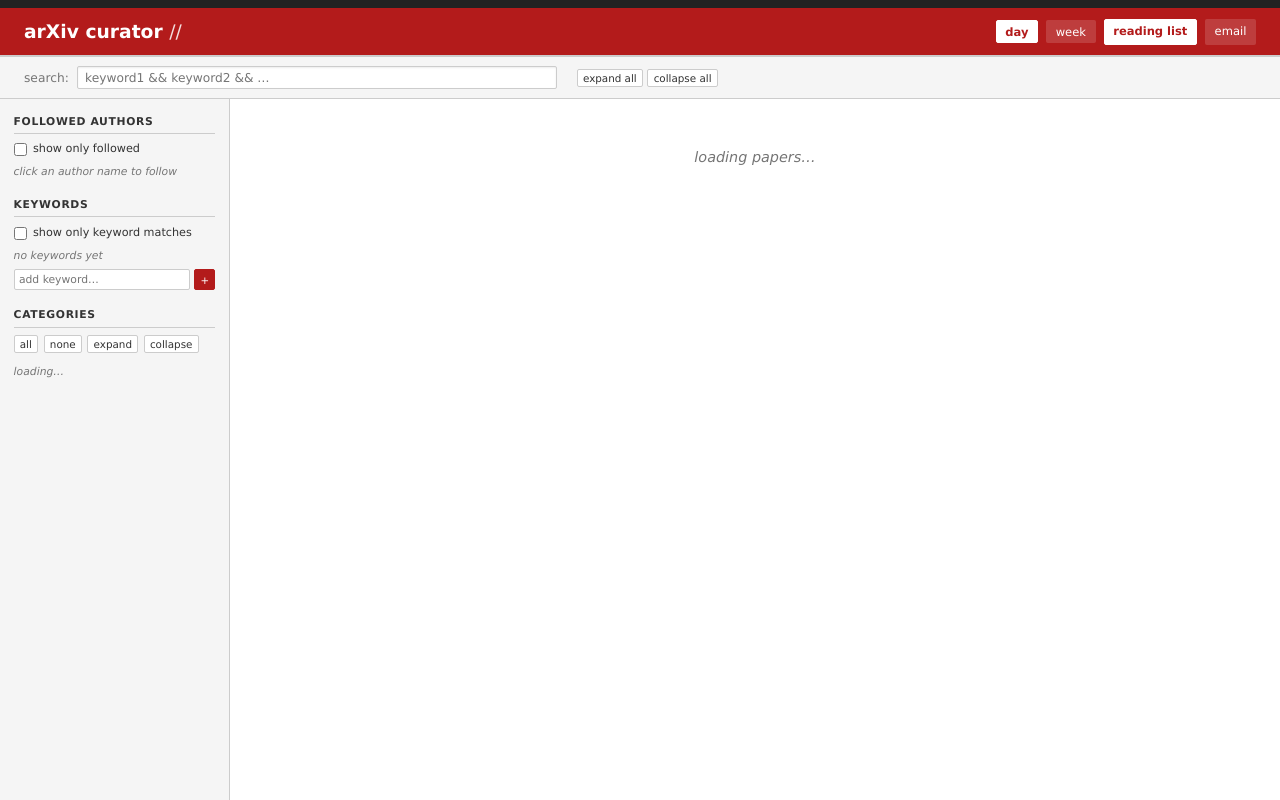
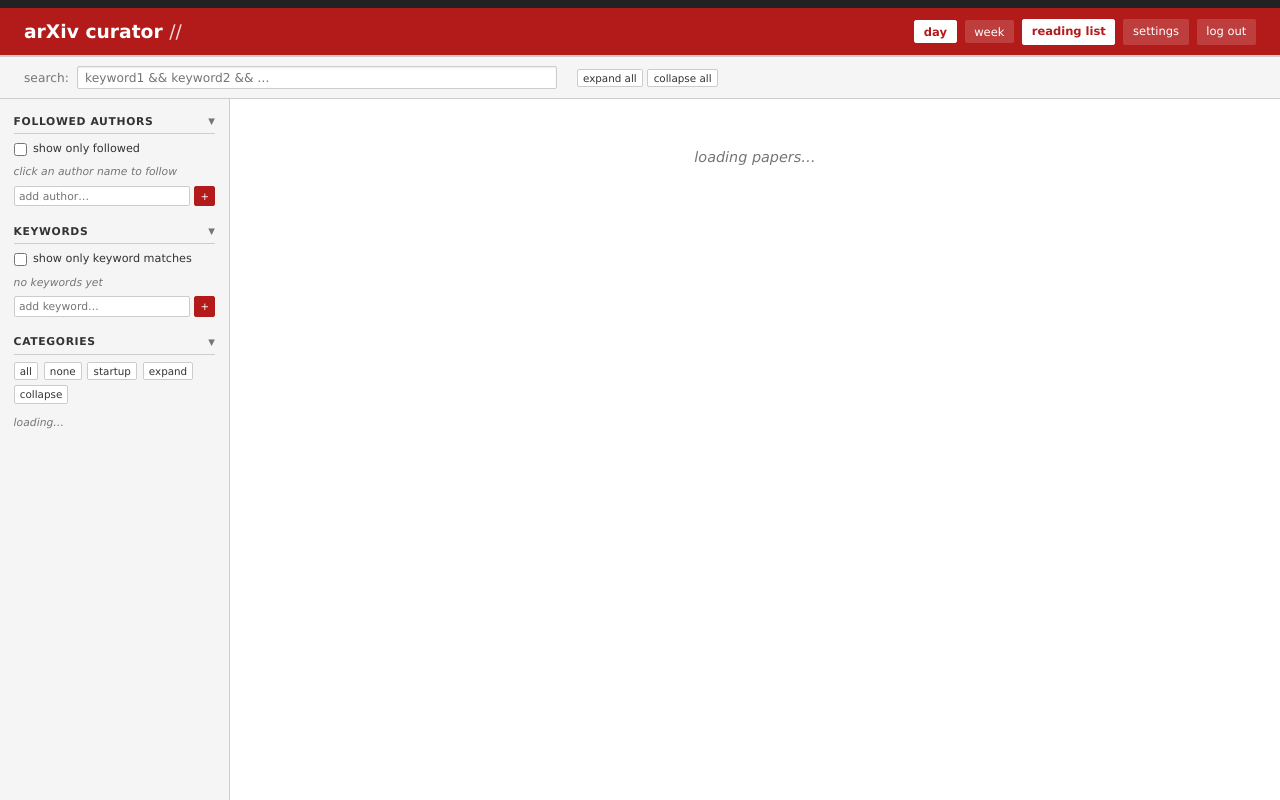
Before and after one commit to DougScalioni/arxiv-curator, a Flask app: template curation_ui/templates/all_papers.html in a window 1280 px wide. Run offline with Flask 3, Linux system fonts and the light colour scheme; the template is opened without the code that fills it, so the values that code supplies are empty.

Commit message:
startup categories

```diff
--- a/curation_ui/app.py
+++ b/curation_ui/app.py
@@ -196,10 +196,10 @@ def reading_list_page():
     return render_template("reading_list.html")
 
 
-@app.route("/email-settings")
+@app.route("/settings")
 @require_auth
-def email_settings_page():
-    return render_template("email_settings.html")
+def settings_page():
+    return render_template("settings.html")
 
 
 @app.route("/api/email-prefs")
@@ -220,6 +220,7 @@ def api_save_email_prefs():
         "day_of_week": int(data.get("day_of_week", 4)),
         "include_keywords": bool(data.get("include_keywords", True)),
         "include_authors": bool(data.get("include_authors", False)),
+        "startup_categories": data.get("startup_categories", ""),
     }
     db = get_admin_client()
     db.table("email_prefs").upsert(prefs).execute()
--- a/curation_ui/templates/all_papers.html
+++ b/curation_ui/templates/all_papers.html
@@ -105,7 +105,13 @@
     text-transform: uppercase; letter-spacing: 0.06em;
     margin-bottom: 0.45rem; padding-bottom: 0.2rem;
     border-bottom: 1px solid var(--border);
+    display: flex; justify-content: space-between; align-items: center;
+    cursor: pointer; user-select: none;
   }
+  .sidebar-section-title:hover { color: var(--red); }
+  .sidebar-section-title .section-arrow { font-size: 0.8em; color: var(--text-dim); }
+  .sidebar-section-body { overflow: hidden; }
+  .sidebar-section-body.collapsed { display: none; }
 
   .sb-row { display: flex; gap: 0.35rem; margin-bottom: 0.45rem; flex-wrap: wrap; }
 
@@ -316,7 +322,8 @@
     <button class="btn btn-white" id="toggle-day" onclick="setView('day')">day</button>
     <button class="btn" id="toggle-week" onclick="setView('week')">week</button>
     <a class="btn btn-white" href="/reading-list">reading list <span id="rl-count"></span></a>
-    <a class="btn" href="/email-settings">email</a>
+    <a class="btn" href="/settings">settings</a>
+    <a class="btn" href="/logout">log out</a>
   </div>
 </div>
 
@@ -339,7 +346,10 @@
 
     <!-- Followed authors -->
     <div class="sidebar-section">
-      <div class="sidebar-section-title">followed authors</div>
+      <div class="sidebar-section-title" onclick="toggleSection(this)">
+        followed authors <span class="section-arrow">▼</span>
+      </div>
+      <div class="sidebar-section-body">
         <div class="filter-row">
           <input type="checkbox" id="cb-followed" onchange="render()">
           <label for="cb-followed">show only followed</label>
@@ -347,11 +357,20 @@
         <div class="item-list" id="followed-list">
           <span class="empty-note">click an author name to follow</span>
         </div>
+        <div class="add-form">
+          <input class="add-input" id="author-name" type="text" placeholder="add author…"
+            onkeydown="if(event.key==='Enter') addAuthor()">
+          <button class="add-submit" onclick="addAuthor()">+</button>
+        </div>
+      </div>
     </div>
 
     <!-- Keywords -->
     <div class="sidebar-section">
-      <div class="sidebar-section-title">keywords</div>
+      <div class="sidebar-section-title" onclick="toggleSection(this)">
+        keywords <span class="section-arrow">▼</span>
+      </div>
+      <div class="sidebar-section-body">
         <div class="filter-row">
           <input type="checkbox" id="cb-keywords" onchange="render()">
           <label for="cb-keywords">show only keyword matches</label>
@@ -365,17 +384,23 @@
           <button class="add-submit" onclick="addKeyword()">+</button>
         </div>
       </div>
+    </div>
 
     <!-- Categories -->
     <div class="sidebar-section">
-      <div class="sidebar-section-title">categories</div>
+      <div class="sidebar-section-title" onclick="toggleSection(this)">
+        categories <span class="section-arrow">▼</span>
+      </div>
+      <div class="sidebar-section-body">
         <div class="sb-row">
           <button class="sb-btn" onclick="selectAllCats()">all</button>
           <button class="sb-btn" onclick="selectNoneCats()">none</button>
+          <button class="sb-btn" onclick="selectStartupCats()">startup</button>
           <button class="sb-btn" onclick="expandAllGroups()">expand</button>
           <button class="sb-btn" onclick="collapseAllGroups()">collapse</button>
         </div>
         <div id="cat-list"><span class="empty-note">loading…</span></div>
+      </div>
     </div>
 
   </aside>
@@ -466,6 +491,7 @@ let keywords = [];        // [string]
 let readingListIds = new Set();
 let searchQuery = "";
 let searchTimer = null;
+let startupCats = [];     // top-level cats to pre-select; empty = all
 
 async function setView(mode) {
   viewMode = mode;
@@ -482,16 +508,20 @@ async function setView(mode) {
 }
 
 async function load() {
-  const [papersRes, authorsRes, kwRes, rlRes] = await Promise.all([
+  const [papersRes, authorsRes, kwRes, rlRes, prefsRes] = await Promise.all([
     fetch(`/api/papers?date=${DATE}`),
     fetch('/api/authors'),
     fetch('/api/keywords'),
-    fetch('/api/reading_list')
+    fetch('/api/reading_list'),
+    fetch('/api/email-prefs'),
   ]);
   papers = (await papersRes.json()).papers;
   followedAuthors = new Set((await authorsRes.json()).authors);
   keywords = (await kwRes.json()).keywords;
   readingListIds = new Set((await rlRes.json()).papers.map(p => p.id));
+  const prefs = await prefsRes.json();
+  startupCats = (prefs.startup_categories || '')
+    .split(';').map(s => s.trim().toLowerCase()).filter(Boolean);
 
   buildCategoryList();
   renderFollowedSidebar();
@@ -565,7 +595,10 @@ function buildCategoryList() {
     if (!groups[top]) groups[top] = [];
     groups[top].push({cat, n});
   });
-  Object.keys(counts).forEach(c => selectedCats.add(c));
+  Object.keys(counts).forEach(c => {
+    const top = c.split('.')[0].toLowerCase();
+    if (!startupCats.length || startupCats.includes(top)) selectedCats.add(c);
+  });
 
   const el = document.getElementById('cat-list');
   el.innerHTML = Object.entries(groups)
@@ -574,7 +607,7 @@ function buildCategoryList() {
       const groupTotal = subs.reduce((s, x) => s + x.n, 0);
       const rows = subs.sort((a, b) => b.n - a.n).map(({cat, n}) => `
         <div class="cat-item" title="${catTitle(cat)}">
-          <input type="checkbox" id="cb-${cat}" value="${cat}" checked
+          <input type="checkbox" id="cb-${cat}" value="${cat}" ${selectedCats.has(cat) ? 'checked' : ''}
             title="${catTitle(cat)}"
             onchange="onSubCatChange('${top}', '${cat}', this.checked)">
           <label for="cb-${cat}" title="${catTitle(cat)}">
@@ -673,6 +706,17 @@ function updateGroupCb(top) {
   else { cb.checked = false; cb.indeterminate = true; }
 }
 
+function selectStartupCats() {
+  document.querySelectorAll('#cat-list input[type="checkbox"][value]').forEach(cb => {
+    const top = cb.value.split('.')[0].toLowerCase();
+    const on = !startupCats.length || startupCats.includes(top);
+    cb.checked = on; cb.indeterminate = false;
+    if (on) selectedCats.add(cb.value); else selectedCats.delete(cb.value);
+  });
+  document.querySelectorAll('.cat-group').forEach(g => updateGroupCb(g.id.replace('group-', '')));
+  render();
+}
+
 function selectAllCats() {
   document.querySelectorAll('#cat-list input[type="checkbox"]').forEach(cb => {
     cb.checked = true; cb.indeterminate = false;
@@ -716,6 +760,17 @@ async function toggleAuthor(name) {
 // The × button in the sidebar always unfollows; reuse toggleAuthor since the
 // author is guaranteed to be in the followed set at that point.
 function unfollowAuthor(name) { return toggleAuthor(name); }
+
+async function addAuthor() {
+  const el = document.getElementById('author-name');
+  const name = el.value.trim();
+  if (!name) return;
+  const d = await apiPost('/api/authors/follow', {name});
+  followedAuthors = new Set(d.authors);
+  el.value = '';
+  renderFollowedSidebar();
+  render();
+}
 
 /* ── Keywords ── */
 
@@ -900,6 +955,13 @@ function toggleExpand(el, e) {
 function expandAll() { document.querySelectorAll('.paper').forEach(p => p.classList.add('expanded')); renderLatex(); }
 function collapseAll() { document.querySelectorAll('.paper').forEach(p => p.classList.remove('expanded')); }
 
+function toggleSection(titleEl) {
+  const body = titleEl.nextElementSibling;
+  const arrow = titleEl.querySelector('.section-arrow');
+  const collapsed = body.classList.toggle('collapsed');
+  arrow.textContent = collapsed ? '▶' : '▼';
+}
+
 function toggleSidebar() {
   document.querySelector('.sidebar').classList.toggle('open');
   document.querySelector('.sidebar-backdrop').classList.toggle('open');
--- a/schema.sql
+++ b/schema.sql
@@ -39,7 +39,8 @@ CREATE TABLE IF NOT EXISTS email_prefs (
   enabled BOOLEAN NOT NULL DEFAULT true,
   day_of_week SMALLINT NOT NULL DEFAULT 4,  -- 0=Mon … 6=Sun; default=Friday
   include_keywords BOOLEAN NOT NULL DEFAULT true,
-  include_authors BOOLEAN NOT NULL DEFAULT false
+  include_authors BOOLEAN NOT NULL DEFAULT false,
+  startup_categories TEXT NOT NULL DEFAULT ''  -- semicolon-separated; empty = all selected
 );
 ALTER TABLE email_prefs ENABLE ROW LEVEL SECURITY;
 CREATE POLICY "users manage own email_prefs" ON email_prefs
```
Also changed, not shown: curation_ui/templates/settings.html (renamed from curation_ui/templates/email_settings.html, +36 -17 lines). Lines whose indentation alone changed are shown as unchanged.
